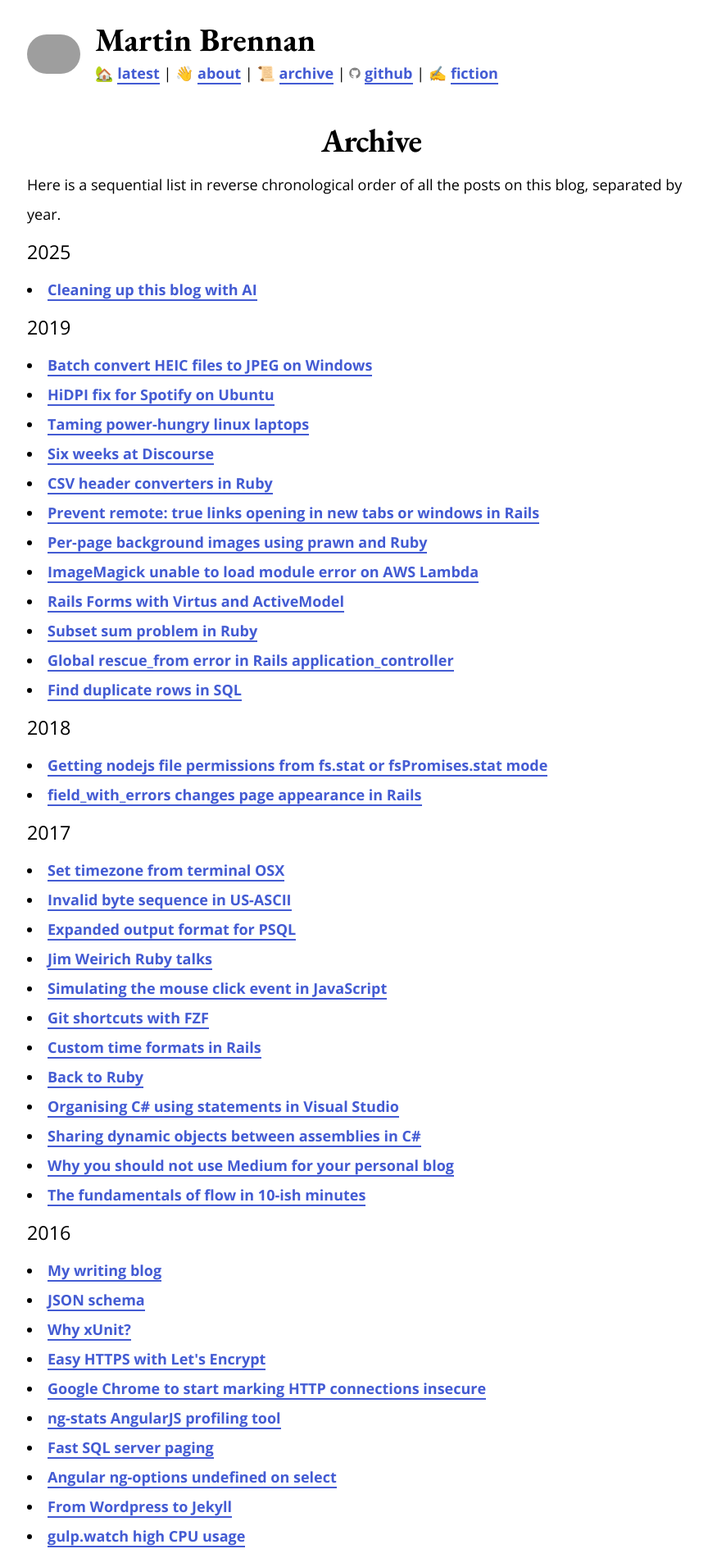
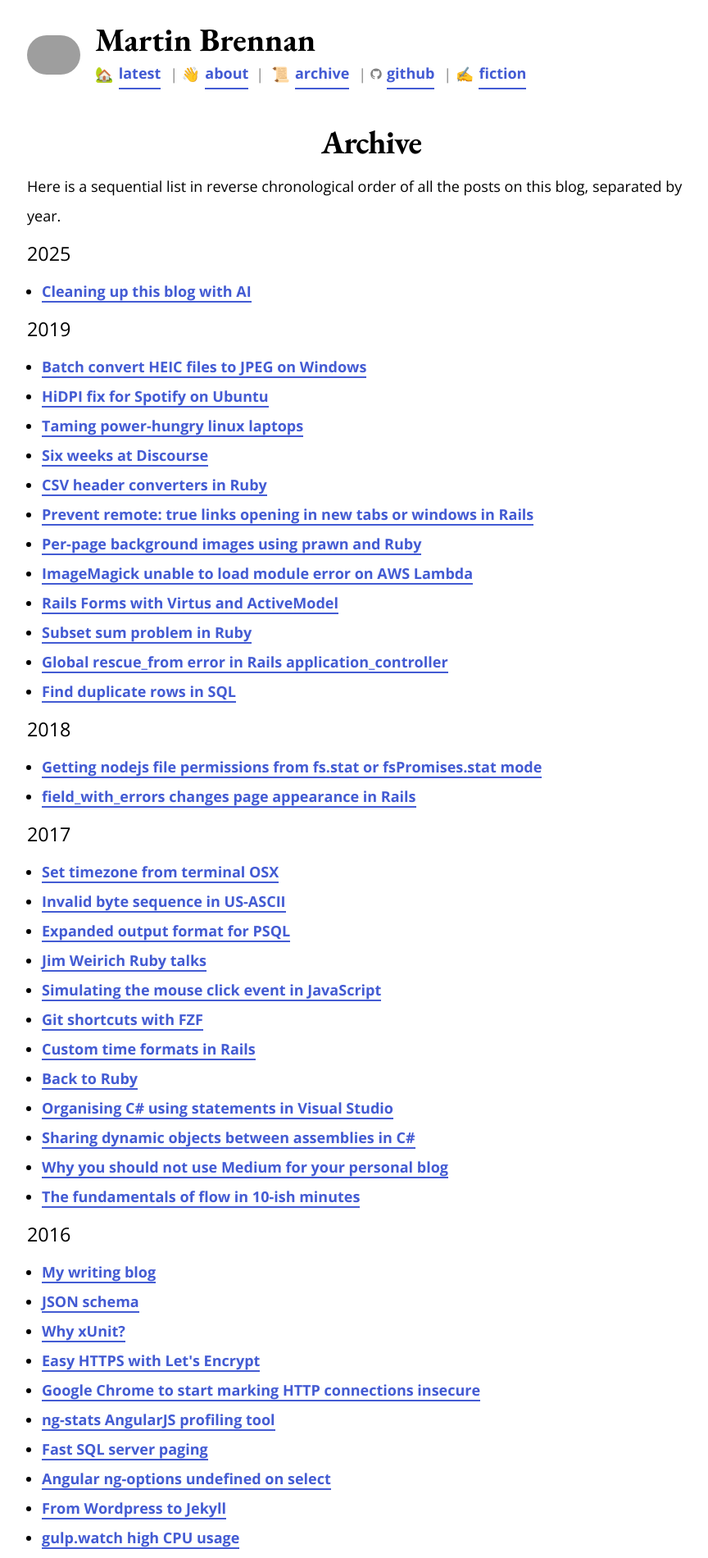
Before and after one commit to martin-brennan/martin-brennan.com, a Jekyll site: the page built from archive.html, in a window 1280 px wide. Shown: the top 1900 px of the page at 82% size, without its empty margins (187-1051 px from the left). Built offline with Jekyll 4.4.1, drawn with Linux system fonts in a browser that asks for light colours; grey boxes are pictures that could not be loaded.

Commit message:
Fix up styles, deduplicate, and improve mobile and nav styles

```diff
--- a/_includes/header.html
+++ b/_includes/header.html
@@ -4,7 +4,17 @@
 
     <div class="nav-and-title">
     <h1 class="main-site-title">{{ site.title }}</h1>
-    <span>🏡 <a href="/">latest</a> | 👋 <a href="/about">about</a> | 📜 <a href="/archive">archive</a> | {% include icon-github.svg %} <a href="https://github.com/martin-brennan">github</a> | ✍️ <a href="https://writing.martin-brennan.com">fiction</a></span>
+    <nav class="header-nav">
+      <div class="nav-group primary">
+        <span class="nav-item">🏡 <a href="/">latest</a></span>
+        <span class="nav-item">👋 <a href="/about">about</a></span>
+      </div>
+      <div class="nav-group secondary">
+        <span class="nav-item">📜 <a href="/archive">archive</a></span>
+        <span class="nav-item">{% include icon-github.svg %} <a href="https://github.com/martin-brennan">github</a></span>
+        <span class="nav-item">✍️ <a href="https://writing.martin-brennan.com">fiction</a></span>
+      </div>
+    </nav>
     </div>
 
   </div>
--- a/_includes/postsbyyear.html
+++ b/_includes/postsbyyear.html
@@ -1,10 +1,12 @@
+<ul class="posts-by-year">
 {% for post in site.posts %}
   {% unless post.exclude_from_archive %}
     {% assign currentdate = post.date | date: "%Y" %}
     {% if currentdate != date %}
-      <li id="y{{currentdate}}" style="font-size: 130%; list-style-type: none; margin: 10px 0;">{{ currentdate }}</li>
+      <li id="y{{currentdate}}" class="posts-by-year__year">{{ currentdate }}</li>
       {% assign date = currentdate %}
     {% endif %}
-      <li><a href="{{ post.url }}">{{ post.title }}</a></li>
+      <li class="posts-by-year__post"><a href="{{ post.url }}">{{ post.title }}</a></li>
   {% endunless %}
 {% endfor %}
+</ul>
--- a/_sass/_layout.scss
+++ b/_sass/_layout.scss
@@ -21,74 +21,6 @@
     &,
     &:visited {
         color: $grey-color-dark;
-    }
-}
-
-.site-nav {
-    float: right;
-    line-height: 56px;
-
-    .menu-icon {
-        display: none;
-    }
-
-    .page-link {
-        color: $text-color;
-        line-height: $base-line-height;
-
-        // Gaps between nav items, but not on the last one
-        &:not(:last-child) {
-            margin-right: 20px;
-        }
-    }
-
-    @include media-query($on-palm) {
-        position: absolute;
-        top: 9px;
-        right: $spacing-unit / 2;
-        background-color: $background-color;
-        border: 0;
-        border-radius: 0;
-        text-align: right;
-
-        .menu-icon {
-            display: block;
-            float: right;
-            width: 36px;
-            height: 26px;
-            line-height: 0;
-            padding-top: 10px;
-            text-align: center;
-
-            > svg {
-                width: 18px;
-                height: 15px;
-
-                path {
-                    fill: $grey-color-dark;
-                }
-            }
-        }
-
-        .trigger {
-            clear: both;
-            display: none;
-        }
-
-        &:hover .trigger {
-            display: block;
-            padding-bottom: 5px;
-        }
-
-        .page-link {
-            display: block;
-            padding: 5px 10px;
-
-            &:not(:last-child) {
-                margin-right: 0;
-            }
-            margin-left: 20px;
-        }
     }
 }
 
@@ -175,64 +107,14 @@
  * Page content
  */
 .page-content {
-    padding: $spacing-unit 0;
+  padding: $spacing-unit 0;
+
+
+  @media screen and (max-width: 600px) {
+    padding-top: $spacing-unit / 3;
+  }
 }
 
 .page-heading {
     font-size: 20px;
 }
-
-.post-list {
-    margin-left: 0;
-    list-style: none;
-
-    > li {
-        margin-bottom: $spacing-unit;
-        border-bottom: 1px solid #eef;
-    }
-}
-
-
-/**
- * Posts
- */
-.post-header {
-    margin-bottom: 15px;
-}
-
-.post-title {
-    letter-spacing: -1px;
-    line-height: 1;
-
-    @include media-query($on-laptop) {
-        font-size: 36px;
-    }
-}
-
-.post-content {
-    margin-bottom: $spacing-unit;
-
-    h2 {
-        font-size: 32px;
-
-        @include media-query($on-laptop) {
-            font-size: 28px;
-        }
-    }
-
-    h3 {
-        font-size: 26px;
-
-        @include media-query($on-laptop) {
-            font-size: 22px;
-        }
-    }
-
-    h4 {
-        font-size: 20px;
-
-        @include media-query($on-laptop) {
-            font-size: 18px;
-        }
-    }
-}
--- a/_sass/_mb.scss
+++ b/_sass/_mb.scss
@@ -5,6 +5,10 @@
 h1, h2, h3, h4, h5, h6, p, blockquote, pre, ul, ol, dl, figure, .highlight {
   margin-bottom: 20px;
   margin-top: 5px;
+}
+
+ul {
+  list-style-type: disc;
 }
 
 a {
@@ -44,6 +48,7 @@ h1.post-list-heading {
   margin-bottom: 0;
   font-family: $header-font-family;
   font-size: 2.2em;
+  line-height: 1.2em;
 
   a {
     border-bottom: 0;
@@ -204,3 +209,142 @@ li, a {
     width: 14px;
   }
 }
+
+.header-nav {
+  display: flex;
+  flex-wrap: wrap;
+  gap: 0.5em 0;
+  align-items: center;
+
+  .nav-group {
+    display: flex;
+    align-items: center;
+    flex-wrap: wrap;
+
+    &:not(:last-child)::after {
+      content: '|';
+      margin: 0 0.5em;
+      color: $grey-color;
+    }
+  }
+
+  .nav-item {
+    display: inline-flex;
+    align-items: center;
+    white-space: nowrap;
+    gap: 0.35em;
+
+    &:not(:last-child)::after {
+      content: '|';
+      margin: 0 0.25em;
+      color: $grey-color;
+    }
+  }
+
+  @media screen and (max-width: 600px) {
+    font-size: 0.85em;
+    gap: 0.25em 0;
+
+    .nav-group {
+      &.primary {
+        flex-basis: auto;
+      }
+
+      &.secondary {
+        flex-basis: auto;
+
+        .nav-item:nth-child(n+2) {
+          display: none;
+        }
+
+        .nav-item:first-child::after {
+          display: none;
+        }
+      }
+
+      &:not(:last-child)::after {
+        margin: 0 0.5em;
+      }
+    }
+
+    .nav-item {
+      a {
+        font-size: 1rem;
+      }
+
+      &:not(:last-child)::after {
+        margin: 0 0.25em;
+        font-size: 1rem;
+      }
+
+      svg {
+        display: none;
+      }
+    }
+  }
+}
+
+.post-list {
+  margin-left: 0;
+  list-style: none;
+
+  > li {
+    margin-bottom: $spacing-unit;
+    border-bottom: 1px solid #eef;
+  }
+}
+
+.post-header {
+  margin-bottom: 15px;
+}
+
+.post-title {
+  letter-spacing: -1px;
+  line-height: 1;
+
+  @include media-query($on-laptop) {
+    font-size: 36px;
+  }
+}
+
+.post-content {
+  margin-bottom: $spacing-unit;
+
+  h2 {
+    font-size: 32px;
+
+    @include media-query($on-laptop) {
+      font-size: 28px;
+    }
+  }
+
+  h3 {
+    font-size: 26px;
+
+    @include media-query($on-laptop) {
+      font-size: 22px;
+    }
+  }
+
+  h4 {
+    font-size: 20px;
+
+    @include media-query($on-laptop) {
+      font-size: 18px;
+    }
+  }
+}
+
+.posts-by-year {
+  margin-left: 0;
+
+  &__year {
+    font-size: 130%;
+    list-style-type: none;
+    margin: 10px 0;
+  }
+
+  &__post {
+    margin-left: 1em;
+  }
+}
```
Also changed, not shown: favicon.ico.
